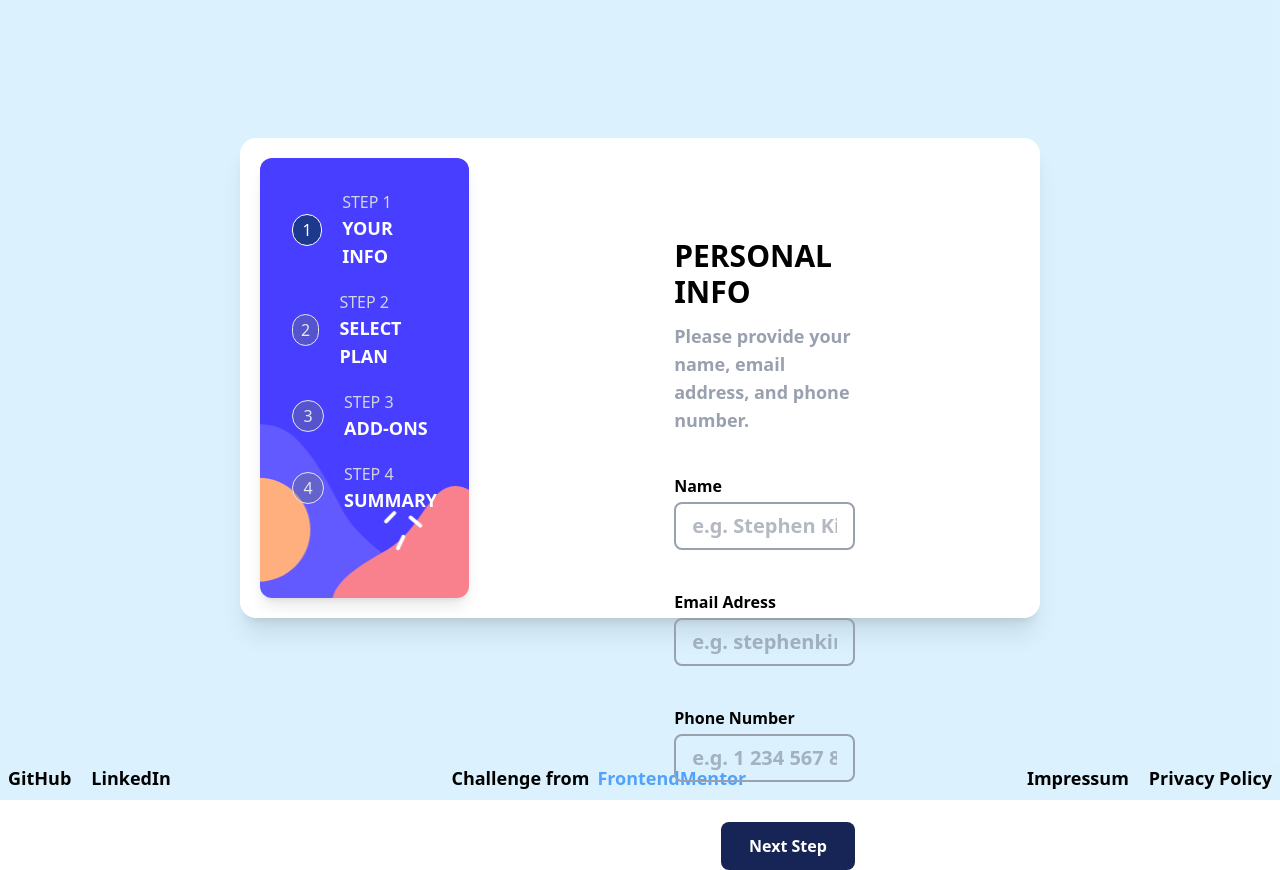
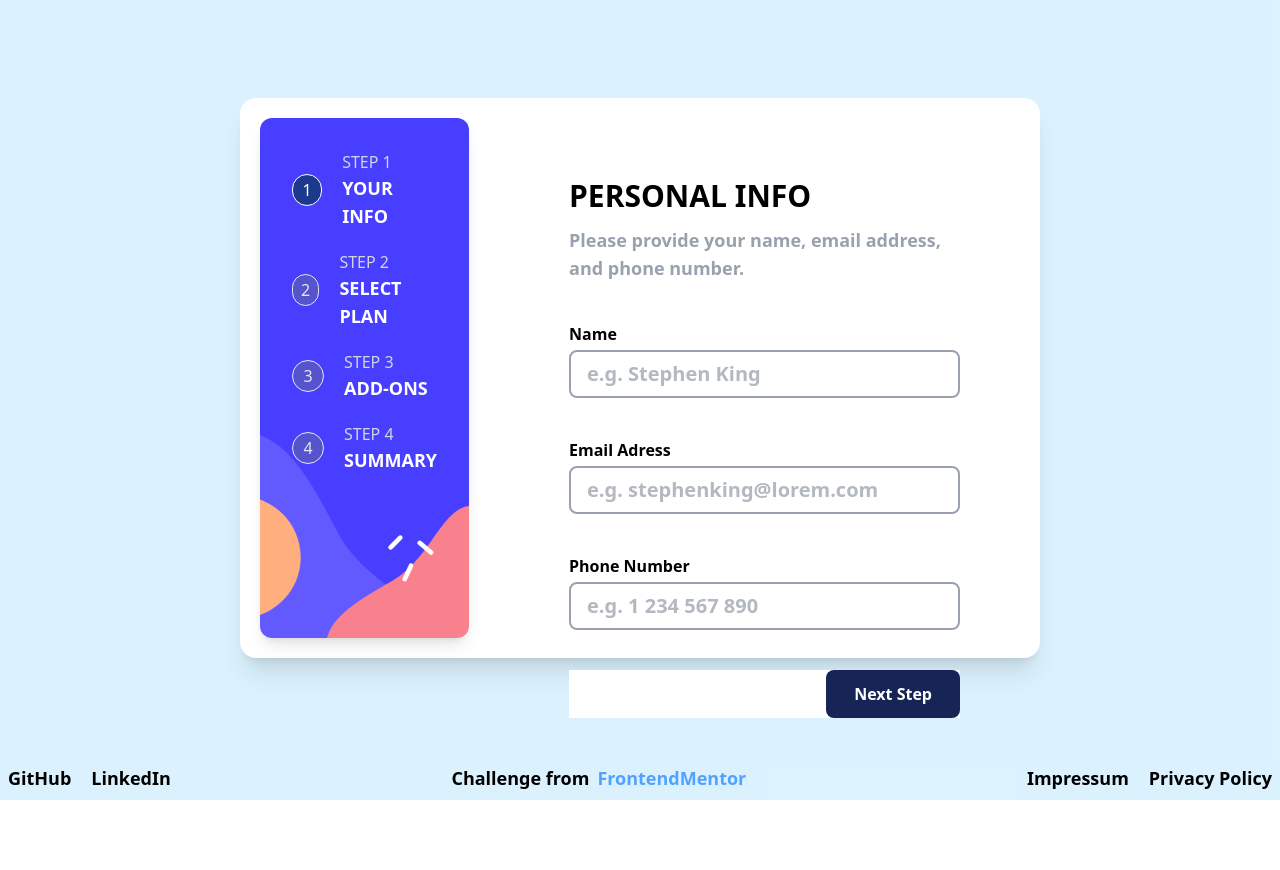
Before and after one commit to srenV/Multi-step-form-React-, a React (Vite) app: page / in a window 1280 px wide. After the commit the page ends 800 px from the top, so only its background shows below. Built offline with nearby package versions, Linux system fonts and the light colour scheme.

Commit message:
refactor: update padding and layout styles across form components

```diff
--- a/src/App.jsx
+++ b/src/App.jsx
@@ -30,7 +30,7 @@ function App() {
       <nav className="z-0">{windowWidth < 756 && <Sidebar />}</nav>
       <main
         className="mx-auto my-auto w-95/100 min-h-7/10 max-h-7/10 bg-white p-5 rounded-2xl flex gap-10 shadow-xl z-10
-                       md:min-h-0 md:h-6/10 md:min-w-200 md:w-5/10 md:z-3"
+                       md:min-h-0 md:min-w-200 md:w-5/10 md:h-full 3xl:h-6/10 md:z-3"
       >
         {windowWidth > 756 && <Sidebar />}
         <AnimatePresence mode="wait" initial={false}>
--- a/src/components/FirstForm.jsx
+++ b/src/components/FirstForm.jsx
@@ -10,7 +10,7 @@ export const FirstForm = () => {
         e.preventDefault();
         setStep(step + 1);
       }}
-      className="mx-auto my-auto flex flex-col h-full w-full md:w-2/3 place-content-between md:gap-10 md:p-20"
+      className="mx-auto my-auto flex flex-col h-full w-full place-content-between md:gap-10 md:p-15 3xl:p-25"
     >
       <div className=" gap-5 md:gap-10 flex flex-col">
         <div className="flex flex-col gap-3">
--- a/src/components/FourthForm.jsx
+++ b/src/components/FourthForm.jsx
@@ -19,7 +19,7 @@ export const FourthForm = () => {
         setStep(step + 1);
         setProgress(progress + 1);
       }}
-      className="mx-auto my-auto flex flex-col h-full w-full md:w-2/3 place-content-between py-5  md:p-20"
+      className="mx-auto my-auto flex flex-col h-full w-full place-content-between py-5  md:p-15 3xl:p-25"
     >
       {/* Heading section */}
       <div className="flex flex-col gap-3">
--- a/src/components/SecondForm.jsx
+++ b/src/components/SecondForm.jsx
@@ -44,7 +44,7 @@ export const SecondForm = () => {
         setStep(step + 1);
         setProgress(progress + 1);
       }}
-      className="mx-auto my-auto flex flex-col h-full w-full md:w-2/3 place-content-between py-5  md:p-20"
+      className="mx-auto my-auto flex flex-col h-full w-full place-content-between md:p-15 3xl:p-25"
     >
       <div className="flex flex-col place-content-between md:place-content-center-safe gap-6 md:gap-8 h-full">
         {/* Heading section */}
@@ -86,7 +86,7 @@ export const SecondForm = () => {
                 }}
               />
               <div
-                className="md:border-2 border border-gray-400 rounded-lg md:rounded-xl transition-all hover:scale-102 h-full gap-3 p-4
+                className="md:border-2 border border-gray-400 rounded-lg md:rounded-xl transition-all hover:scale-102 h-full gap-3 p-2 md:p-4
               flex md:flex-col md:gap-5 md:place-content-between
                 peer-checked:border-blue-900 peer-checked:ring-1 peer-checked:ring-blue-950"
               >
--- a/src/components/ThirdForm.jsx
+++ b/src/components/ThirdForm.jsx
@@ -44,7 +44,7 @@ export const ThirdForm = () => {
         setStep(step + 1);
         setProgress(progress + 1);
       }}
-      className="mx-auto my-auto flex flex-col h-full w-full md:w-2/3 place-content-between py-5 md:p-20"
+      className="mx-auto my-auto flex flex-col h-full w-full place-content-between md:p-15 3xl:p-25"
     >
       <div className=" gap-5 md:gap-10 flex flex-col">
         <div className="flex flex-col gap-3">
@@ -65,7 +65,7 @@ export const ThirdForm = () => {
               <div>
                 <div
                   className={
-                    "border border-gray-400 rounded-lg w-full p-5 flex items-center justify-between  " +
+                    "border border-gray-400 rounded-lg w-full p-2 md:p-5 flex items-center justify-between  " +
                     (formData[option.key]
                       ? "bg-blue-900/10 border-blue-900 ring-2 ring-blue-900/50"
                       : "")
```
Also changed, not shown: 1 other file (tests, documents, lock files or other folders).
